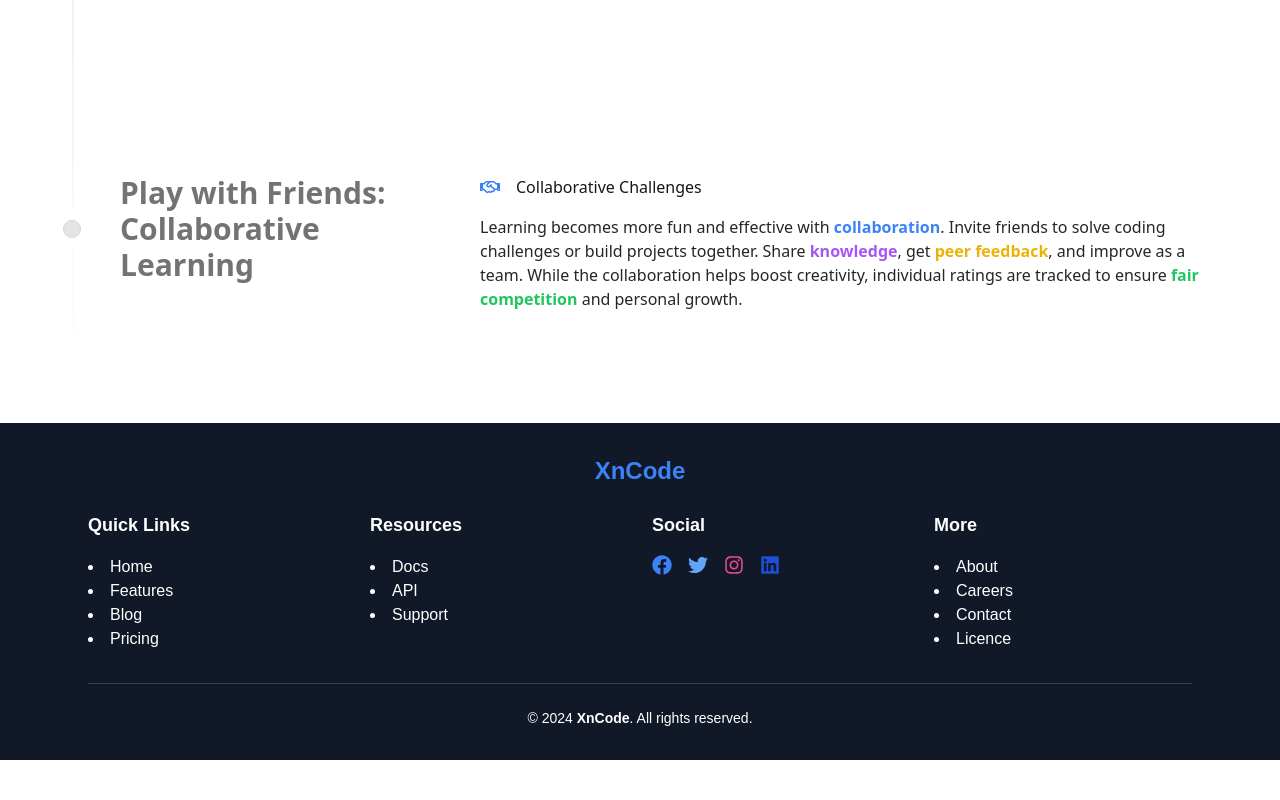
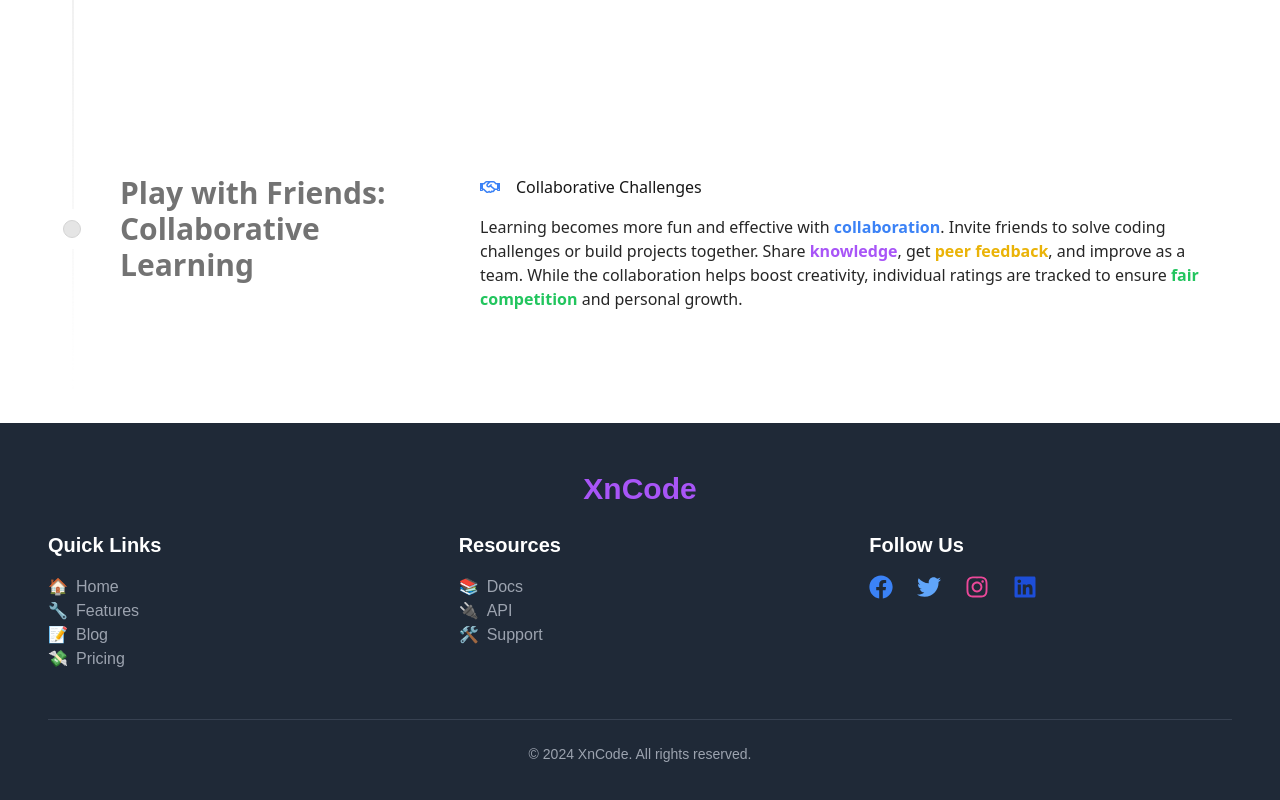
Before and after one commit to GulshanJha00/XnCode, a Next.js app: page / in a window 1280 px wide. Shown: the part 2193-2993 px from the top of the page. Before the commit the page ends 2953 px from the top, so only its background shows below. Built offline with nearby package versions, Linux system fonts and the light colour scheme; a web font is replaced by a local one.

Commit message:
footer changed

```diff
--- a/src/components/Footer.tsx
+++ b/src/components/Footer.tsx
@@ -1,133 +1,100 @@
 import { FaFacebook, FaTwitter, FaInstagram, FaLinkedin } from "react-icons/fa";
 import Link from "next/link";
+
 const Footer = () => {
   return (
-    <footer className="bg-gray-900  text-white py-8">
-      <div className="flex flex-col mx-10 px-6 md:px-12">
-        <div className="flex items-center justify-between mb-6">
-          <div className="text-2xl font-bold w-full text-center">
-            <span className="text-blue-500 mx-auto ">XnCode</span>
+    <footer className="bg-gray-800 text-white py-12">
+      <div className="container mx-auto px-6 md:px-12">
+        <div className="flex justify-center items-center mb-6">
+          <div className="text-3xl font-bold text-center text-white">
+            <span className="text-purple-500">XnCode</span>
           </div>
         </div>
 
-        <div className="grid grid-cols-1 md:place-content-center sm:grid-cols-2 md:grid-cols-4 gap-6 mb-8">
-          <div>
-            <h3 className="font-semibold text-lg text-center lg:text-start mb-4">
-              Quick Links
-            </h3>
-            <ul className="list-disc list-inside">
+        <div className="grid grid-cols-1 md:grid-cols-3 gap-12 mb-12">
+          {/* Quick Links */}
+          <div className="space-y-4">
+            <h3 className="font-semibold text-xl text-white mb-4">Quick Links</h3>
+            <ul>
               <li>
-                <Link href="#" className="hover:text-blue-500">
-                  Home
+                <Link href="/" className="text-gray-400 hover:text-purple-500 flex items-center">
+                  <span className="mr-2">🏠</span> Home
                 </Link>
               </li>
               <li>
-                <Link href="#" className="hover:text-blue-500">
-                  Features
+                <Link href="/features" className="text-gray-400 hover:text-purple-500 flex items-center">
+                  <span className="mr-2">🔧</span> Features
                 </Link>
               </li>
               <li>
-                <Link href="#" className="hover:text-blue-500">
-                  Blog
+                <Link href="/blog" className="text-gray-400 hover:text-purple-500 flex items-center">
+                  <span className="mr-2">📝</span> Blog
                 </Link>
               </li>
               <li>
-                <Link href="#" className="hover:text-blue-500">
-                  Pricing
+                <Link href="/pricing" className="text-gray-400 hover:text-purple-500 flex items-center">
+                  <span className="mr-2">💸</span> Pricing
                 </Link>
               </li>
             </ul>
           </div>
 
-          <div>
-            <h3 className="font-semibold text-center lg:text-start text-lg mb-4">
-              Resources
-            </h3>
-            <ul className="list-disc list-inside">
+          {/* Resources */}
+          <div className="space-y-4">
+            <h3 className="font-semibold text-xl text-white mb-4">Resources</h3>
+            <ul>
               <li>
-                <Link href="#" className="hover:text-blue-500">
-                  Docs
+                <Link href="/docs" className="text-gray-400 hover:text-purple-500 flex items-center">
+                  <span className="mr-2">📚</span> Docs
                 </Link>
               </li>
               <li>
-                <Link href="#" className="hover:text-blue-500">
-                  API
+                <Link href="/api" className="text-gray-400 hover:text-purple-500 flex items-center">
+                  <span className="mr-2">🔌</span> API
                 </Link>
               </li>
               <li>
-                <Link href="#" className="hover:text-blue-500">
-                  Support
+                <Link href="/support" className="text-gray-400 hover:text-purple-500 flex items-center">
+                  <span className="mr-2">🛠️</span> Support
                 </Link>
               </li>
             </ul>
           </div>
-          <div>
-            <h3 className="font-semibold text-lg text-center lg:text-start mb-4">
-              Social
-            </h3>
-            <div className="flex  space-x-4">
+
+          {/* Social */}
+          <div className="space-y-4">
+            <h3 className="font-semibold text-xl text-white mb-4">Follow Us</h3>
+            <div className="flex space-x-6">
               <Link
                 href="#"
-                className="text-xl text-blue-500 hover:text-blue-600"
+                className="text-2xl text-blue-500 hover:text-blue-400"
               >
                 <FaFacebook />
               </Link>
               <Link
                 href="#"
-                className="text-xl text-blue-400 hover:text-blue-500"
+                className="text-2xl text-blue-400 hover:text-blue-300"
               >
                 <FaTwitter />
               </Link>
               <Link
                 href="#"
-                className="text-xl text-pink-500 hover:text-pink-600"
+                className="text-2xl text-pink-500 hover:text-pink-400"
               >
                 <FaInstagram />
               </Link>
               <Link
                 href="#"
-                className="text-xl text-blue-700 hover:text-blue-800"
+                className="text-2xl text-blue-700 hover:text-blue-600"
               >
                 <FaLinkedin />
               </Link>
             </div>
           </div>
-          <div>
-            <h3 className="font-semibold text-center lg:text-start text-lg mb-4">
-            More
-            </h3>
-            <ul className="list-disc list-inside">
-              <li>
-                <Link href="#" className="hover:text-blue-500">
-                  About
-                </Link>
-              </li>
-              <li>
-                <Link href="#" className="hover:text-blue-500">
-                  Careers
-                </Link>
-              </li>
-              <li>
-                <Link href="#" className="hover:text-blue-500">
-                  Contact
-                </Link>
-              </li>
-              <li>
-                <Link href="#" className="hover:text-blue-500">
-                  Licence
-                </Link>
-              </li>
-            </ul>
-          </div>
-
-
         </div>
 
-        <div className="border-t border-gray-700 pt-6 text-center text-sm">
-          <p>
-            &copy; 2024 <span className="font-semibold">XnCode</span>. All
-            rights reserved.
-          </p>
+        <div className="border-t border-gray-700 pt-6 text-center text-sm text-gray-400">
+          <p>&copy; 2024 XnCode. All rights reserved.</p>
         </div>
       </div>
     </footer>
```
